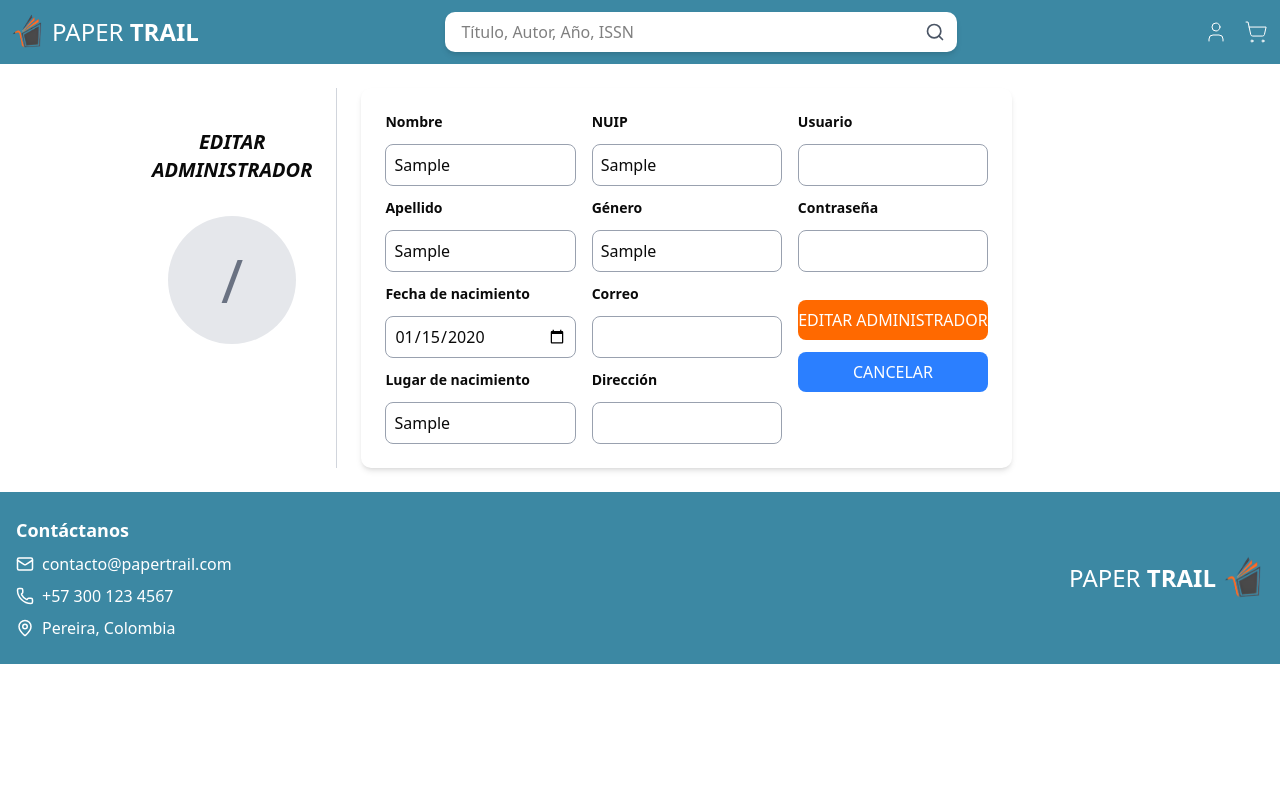
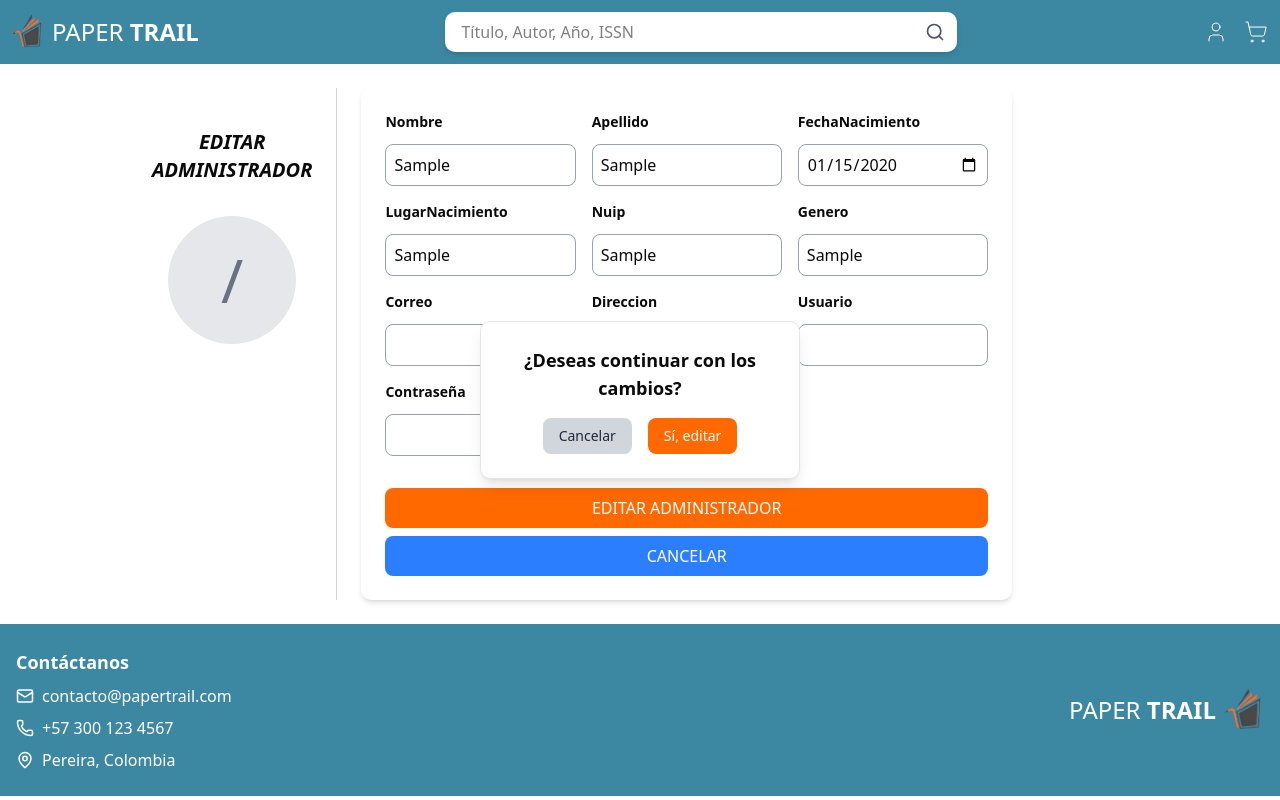
Before and after one commit to Sapr1121/PaperTrail, a Next.js app in the folder front-end-nextjs/frontend-nextjs/: page /editadmin in a window 1280 px wide. Both pictures are taken after typing "Sample", "Sample", "2020-01-15", "Sample", "Sample", "Sample" into the empty fields and a click on the button "EDITAR ADMINISTRADOR". Built offline with nearby package versions, Linux system fonts and the light colour scheme.

Commit message:
admin emergente

```diff
--- a/front-end-nextjs/frontend-nextjs/components/editadmin.tsx
+++ b/front-end-nextjs/frontend-nextjs/components/editadmin.tsx
@@ -1,7 +1,13 @@
 "use client";
+import { useRouter } from "next/navigation";
 import { useState } from "react";
+import { motion } from "framer-motion";
+import { XCircle } from "lucide-react";
 
 const EditAdmin = () => {
+  const router = useRouter();
+  const [message, setMessage] = useState<string | null>(null);
+  const [showConfirm, setShowConfirm] = useState(false);
   const [formData, setFormData] = useState({
     nombre: "",
     apellido: "",
@@ -14,6 +20,12 @@ const EditAdmin = () => {
     usuario: "",
     contraseña: "",
   });
+
+  const handleEdit = () => {
+    setShowConfirm(false);
+    setMessage("Administrador editado correctamente");
+    setTimeout(() => setMessage(null), 3000);
+  };
 
   const handleChange = (e: React.ChangeEvent<HTMLInputElement>) => {
     setFormData({ ...formData, [e.target.name]: e.target.value });
@@ -29,75 +41,71 @@ const EditAdmin = () => {
       <div className="flex flex-col md:flex-row items-center md:items-start gap-6">
         {/* Sección Izquierda */}
         <div className="flex flex-col items-center">
-            <h2 className="mt-10 text-xl font-bold italic text-center">EDITAR</h2>
-            <h2 className="mb-8 text-xl font-bold italic text-center">ADMINISTRADOR</h2>
-            <div className="w-32 h-32 bg-gray-200 flex items-center justify-center rounded-full">
-                <span className="justify-center text-gray-500 text-6xl">/</span>
-            </div>
+          <h2 className="mt-10 text-xl font-bold italic text-center">EDITAR</h2>
+          <h2 className="mb-8 text-xl font-bold italic text-center">ADMINISTRADOR</h2>
+          <div className="w-32 h-32 bg-gray-200 flex items-center justify-center rounded-full">
+            <span className="justify-center text-gray-500 text-6xl">/</span>
+          </div>
         </div>
 
         {/* Separador */}
         <div className="hidden md:block w-px bg-gray-300 h-full"></div>
+
         {/* Formulario */}
         <form onSubmit={handleSubmit} className="w-full lg:w-2/3 bg-white p-6 rounded-lg shadow-md grid grid-cols-1 sm:grid-cols-2 lg:grid-cols-3 gap-4">
-          {/* Columna 1 */}
-          <div className="space-y-3">
-            <label className="block text-sm font-semibold">Nombre</label>
-            <input type="text" name="nombre" value={formData.nombre} onChange={handleChange}
-              className="border border-gray-400 border-solid rounded-md p-2 w-full focus:outline-none focus:ring-2 focus:ring-orange-500" />
+          {Object.keys(formData).map((field, index) => (
+            <div key={index} className="space-y-3">
+              <label className="block text-sm font-semibold">{field.charAt(0).toUpperCase() + field.slice(1)}</label>
+              <input
+                type={field === "fechaNacimiento" ? "date" : field === "correo" ? "email" : field === "contraseña" ? "password" : "text"}
+                name={field}
+                value={formData[field]}
+                onChange={handleChange}
+                className="border border-gray-400 border-solid rounded-md p-2 w-full focus:outline-none focus:ring-2 focus:ring-orange-500"
+              />
+            </div>
+          ))}
 
-            <label className="block text-sm font-semibold">Apellido</label>
-            <input type="text" name="apellido" value={formData.apellido} onChange={handleChange}
-              className="border border-gray-400 border-solid rounded-md p-2 w-full focus:outline-none focus:ring-2 focus:ring-orange-500" />
-
-            <label className="block text-sm font-semibold">Fecha de nacimiento</label>
-            <input type="date" name="fechaNacimiento" value={formData.fechaNacimiento} onChange={handleChange}
-              className="border border-gray-400 border-solid rounded-md p-2 w-full focus:outline-none focus:ring-2 focus:ring-orange-500" />
-
-            <label className="block text-sm font-semibold">Lugar de nacimiento</label>
-            <input type="text" name="lugarNacimiento" value={formData.lugarNacimiento} onChange={handleChange}
-              className="border border-gray-400 border-solid rounded-md p-2 w-full focus:outline-none focus:ring-2 focus:ring-orange-500" />
-          </div>
-
-          {/* Columna 2 */}
-          <div className="space-y-3">
-            <label className="block text-sm font-semibold">NUIP</label>
-            <input type="text" name="nuip" value={formData.nuip} onChange={handleChange}
-              className="border border-gray-400 border-solid rounded-md p-2 w-full focus:outline-none focus:ring-2 focus:ring-orange-500" />
-
-            <label className="block text-sm font-semibold">Género</label>
-            <input type="text" name="genero" value={formData.genero} onChange={handleChange}
-              className="border border-gray-400 border-solid rounded-md p-2 w-full focus:outline-none focus:ring-2 focus:ring-orange-500" />
-
-            <label className="block text-sm font-semibold">Correo</label>
-            <input type="email" name="correo" value={formData.correo} onChange={handleChange}
-              className="border border-gray-400 border-solid rounded-md p-2 w-full focus:outline-none focus:ring-2 focus:ring-orange-500" />
-
-            <label className="block text-sm font-semibold">Dirección</label>
-            <input type="text" name="direccion" value={formData.direccion} onChange={handleChange}
-              className="border border-gray-400 border-solid rounded-md p-2 w-full focus:outline-none focus:ring-2 focus:ring-orange-500" />
-          </div>
-
-          {/* Columna 3 */}
-          <div className="space-y-3">
-            <label className="block text-sm font-semibold">Usuario</label>
-            <input type="text" name="usuario" value={formData.usuario} onChange={handleChange}
-              className="border border-gray-400 border-solid rounded-md p-2 w-full focus:outline-none focus:ring-2 focus:ring-orange-500" />
-
-            <label className="block text-sm font-semibold">Contraseña</label>
-            <input type="password" name="contraseña" value={formData.contraseña} onChange={handleChange}
-              className="border border-gray-400 border-solid rounded-md p-2 w-full focus:outline-none focus:ring-2 focus:ring-orange-500" />
-
-            {/* Botón de Enviar */}
-            <button type="submit" className="w-full bg-orange-500 text-white py-2 rounded-md mt-4 transition-transform duration-300 transform hover:scale-105 cursor-pointer">
+          {/* Botones */}
+          <div className="col-span-full flex flex-col gap-2 mt-4">
+            <button type="submit" className="w-full bg-orange-500 text-white py-2 rounded-md transition-transform duration-300 transform hover:scale-105 cursor-pointer"
+            onClick={() => setShowConfirm(true)}>
               EDITAR ADMINISTRADOR
             </button>
-            <button type="submit" className="w-full bg-blue-500 text-white py-2 rounded-md transition-transform duration-300 transform hover:scale-105 cursor-pointer">
+            <button type="button" className="w-full bg-blue-500 text-white py-2 rounded-md transition-transform duration-300 transform hover:scale-105 cursor-pointer">
               CANCELAR
             </button>
           </div>
         </form>
       </div>
+
+      {/* Modal de confirmación */}
+      {showConfirm && (
+        <div className="fixed top-1/2 left-1/2 transform -translate-x-1/2 -translate-y-1/2 bg-white p-6 rounded-lg shadow-lg w-80 text-center border z-50">
+          <p className="text-lg font-semibold">¿Deseas continuar con los cambios?</p>
+          <div className="mt-4 flex justify-center space-x-4">
+            <button className="bg-gray-300 text-gray-800 px-4 py-2 rounded-md text-sm" onClick={() => setShowConfirm(false)}>
+              Cancelar
+            </button>
+            <button className="bg-orange-500 text-white px-4 py-2 rounded-md text-sm" onClick={handleEdit}>
+              Sí, editar
+            </button>
+          </div>
+        </div>
+      )}
+
+      {/* Notificación emergente */}
+      {message && (
+        <motion.div
+          initial={{ opacity: 0, y: -50 }}
+          animate={{ opacity: 1, y: 0 }}
+          exit={{ opacity: 0, y: -50 }}
+          className="fixed top-1/2 left-1/2 transform -translate-x-1/2 -translate-y-1/2 w-80 bg-orange-500 text-white p-6 rounded-lg shadow-lg text-center text-sm z-50 flex items-center justify-between"
+        >
+          <span className="flex-1 text-center">{message}</span>
+          <XCircle size={20} className="cursor-pointer hover:text-gray-200" onClick={() => setMessage(null)} />
+        </motion.div>
+      )}
     </div>
   );
 };
--- a/front-end-nextjs/frontend-nextjs/components/ui/newadmin.tsx
+++ b/front-end-nextjs/frontend-nextjs/components/ui/newadmin.tsx
@@ -1,6 +1,64 @@
-const NewAdmin = () =>{
+"use client";
+import { useState } from "react";
+import { motion } from "framer-motion";
+import { XCircle } from "lucide-react";
+import { useRouter } from "next/navigation";
+
+const NewAdmin = () => {
+  const router = useRouter();
+  const [message, setMessage] = useState<string | null>(null);
+  const [showConfirm, setShowConfirm] = useState(false);
+
+  const handleDelete = () => {
+    setShowConfirm(false); // Cierra el modal
+    setMessage("Administrador eliminado exitosamente"); // Muestra notificación roja
+
+    // Ocultar mensaje después de 3 segundos
+    setTimeout(() => setMessage(null), 3000);
+  };
+
   return (
-      <div className="space-y-4">
+    <div className="space-y-4 relative">
+      {/* Modal de confirmación sin fondo oscuro */}
+      {showConfirm && (
+        <div className="fixed top-1/2 left-1/2 transform -translate-x-1/2 -translate-y-1/2 bg-white p-6 rounded-lg shadow-lg w-80 text-center border z-50">
+          <p className="text-lg font-semibold">¿Estás seguro?</p>
+          <p className="text-gray-600 text-sm mt-2">Esta acción no se puede deshacer.</p>
+          <div className="mt-4 flex justify-center space-x-4">
+            <button
+              className="bg-gray-300 text-gray-800 px-4 py-2 rounded-md text-sm"
+              onClick={() => setShowConfirm(false)}
+            >
+              Cancelar
+            </button>
+            <button
+              className="bg-red-500 text-white px-4 py-2 rounded-md text-sm"
+              onClick={handleDelete}
+            >
+              Sí, eliminar
+            </button>
+          </div>
+        </div>
+      )}
+
+      {/* Notificación emergente después de eliminar */}
+      {message && (
+        <motion.div
+          initial={{ opacity: 0, y: -50 }}
+          animate={{ opacity: 1, y: 0 }}
+          exit={{ opacity: 0, y: -50 }}
+          className="fixed top-1/2 left-1/2 transform -translate-x-1/2 -translate-y-1/2 w-80 bg-red-500 text-white p-6 rounded-lg shadow-lg text-center text-sm z-50 flex items-center justify-between"
+        >
+          <span className="flex-1 text-center">{message}</span>
+          <XCircle
+            size={20}
+            className="cursor-pointer hover:text-gray-200"
+            onClick={() => setMessage(null)}
+          />
+        </motion.div>
+      )}
+
+      {/* Tarjeta del administrador */}
       <div className="flex items-center bg-white p-4 rounded-lg shadow-md border">
         {/* Imagen */}
         <div className="w-16 h-16 bg-gray-200 rounded-md flex items-center justify-center">
@@ -11,15 +69,23 @@ const NewAdmin = () =>{
         <div className="flex-1 ml-4">
           <p className="font-semibold">Admin</p>
         </div>
+
         {/* Botones */}
-
         <div className="flex space-x-2">
-            <button className="bg-red-500 text-white px-3 py-1 rounded-md text-sm transition-transform duration-300 transform hover:scale-105 cursor-pointer">ELIMINAR</button>
-            <button className="bg-blue-500 text-white px-3 py-1 rounded-md text-sm transition-transform duration-300 transform hover:scale-105 cursor-pointer">EDITAR</button>
+          <button
+            className="bg-red-500 text-white px-3 py-1 rounded-md text-sm transition-transform duration-300 transform hover:scale-105 cursor-pointer"
+            onClick={() => setShowConfirm(true)}
+          >
+            ELIMINAR
+          </button>
+          <button className="bg-blue-500 text-white px-3 py-1 rounded-md text-sm transition-transform duration-300 transform hover:scale-105 cursor-pointer"
+          onClick={()=>router.push("/editadmin")}>
+            EDITAR
+          </button>
         </div>
       </div>
     </div>
-    )
-}
+  );
+};
 
 export default NewAdmin;
```
Lines whose indentation alone changed are shown as unchanged.
